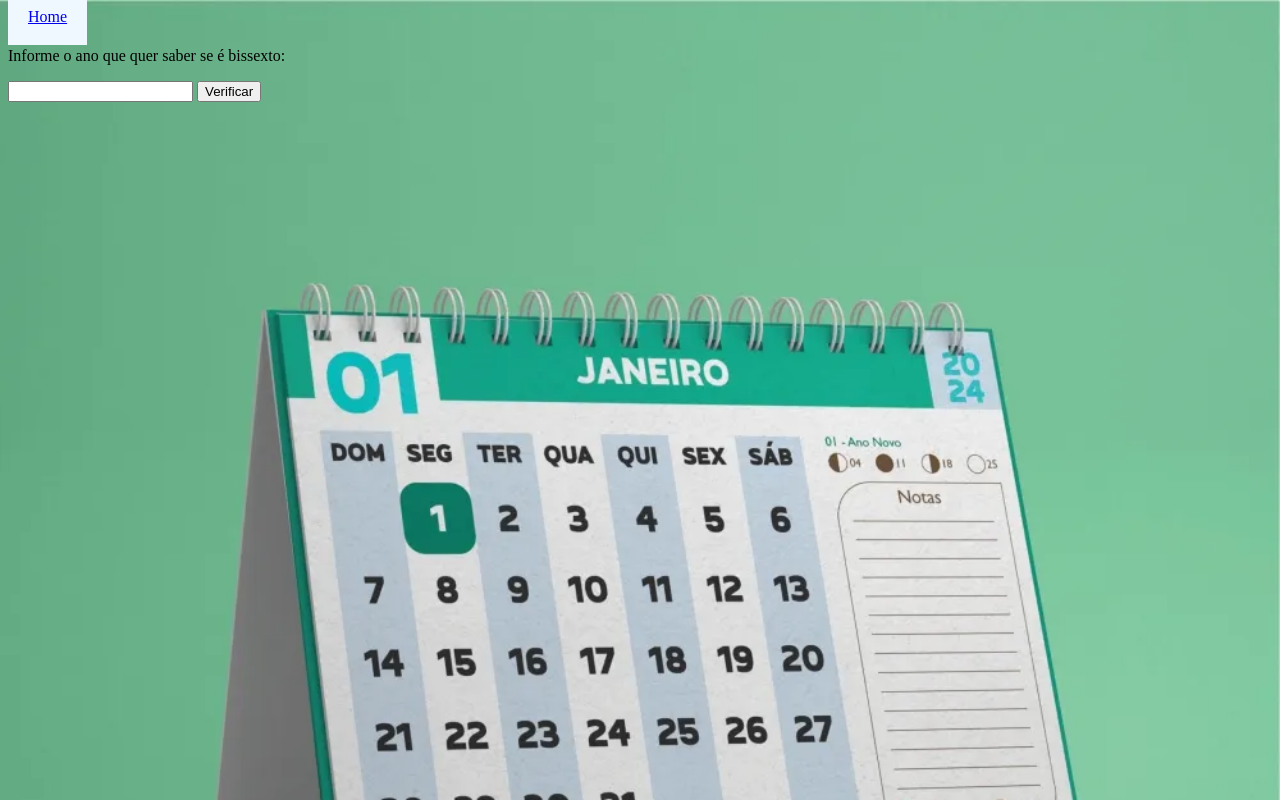
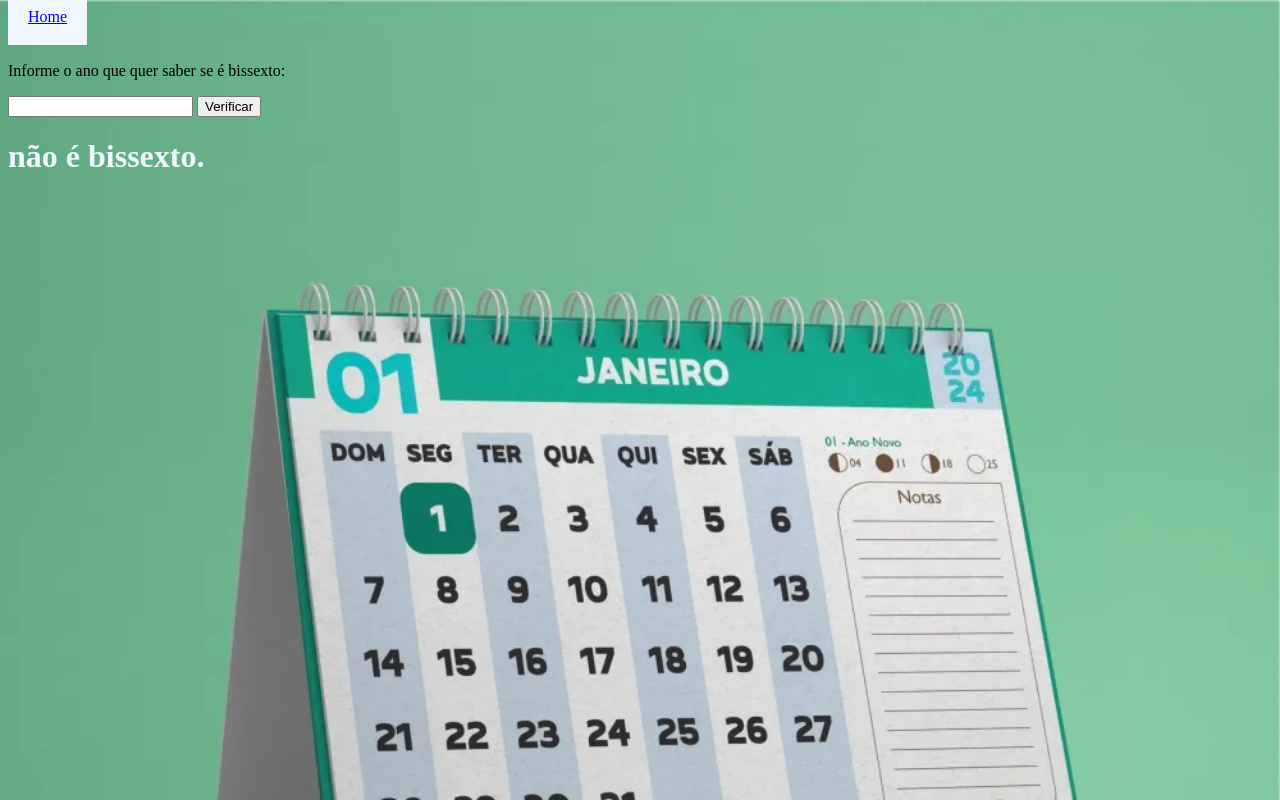
Before and after one commit to Joao-H-Moreira/AtividadesJS, a plain HTML site: page html/anobissexto.html in a window 1280 px wide. Both pictures are taken after a click on the button "Verificar". Drawn offline with Linux system fonts and the light colour scheme.

Commit message:
mais alteração sem sentido

```diff
--- a/Js/anobissexto.js
+++ b/Js/anobissexto.js
@@ -1,9 +1,9 @@
 document.querySelector('.btn').addEventListener("click", () => {
 let ano = document.querySelector('#ano').value;
 if (isBissexto(ano)) {
-    alert(ano + " é bissexto.");
+    document.getElementById("h1").innerText += `${ano} é bissexto.`;
 } else {
-    alert(ano + " não é bissexto.");
+    document.getElementById("h1").innerText += `${ano} não é bissexto.`;
 }});
 
 
--- a/html/anobissexto.html
+++ b/html/anobissexto.html
@@ -9,16 +9,13 @@
 <body>
 <a href="../index.html">Home</a>
 
-  <h1 id="h1">  </h1>
+<p>Informe o ano que quer saber se é bissexto:</p>
+<div>
+  <input type="text" name="numero" id="ano" placeholder="" />
+  <button class="btn" >Verificar</button>
+</div>
 
-
-  <p>Informe o ano que quer saber se é bissexto:</p>
-  <div>
-    <input type="text" name="numero" id="ano" placeholder="" />
-    <button class="btn" >Verificar</button>
-  </div>
-
-
+<h1 id="h1">  </h1>
 
 <script src="../Js/anobissexto.js"> </script>
 </body>
--- a/style/advinha.css
+++ b/style/advinha.css
@@ -6,4 +6,13 @@ body {
 a{
   padding: 20px;
   background-color: aliceblue;
+  margin-bottom: 50px;
 }
+
+p{
+  padding-top: 20px;
+}
+
+h1{
+  color: aliceblue;
+}
--- a/style/ano.css
+++ b/style/ano.css
@@ -6,4 +6,13 @@ body {
 a{
   padding: 20px;
   background-color: aliceblue;
+  margin-bottom: 50px;
 }
+
+p{
+  padding-top: 20px;
+}
+
+h1{
+  color: aliceblue;
+}
--- a/style/gorjeta.css
+++ b/style/gorjeta.css
@@ -2,13 +2,16 @@ body {
   background-image: url("../img/Conta.jpg");
   background-size: cover;
 }
-
 a{
   padding: 20px;
   background-color: aliceblue;
+  margin-bottom: 50px;
+}
+
+p{
+  padding-top: 20px;
 }
 
 h1{
-  justify-self: center;
   color: aliceblue;
 }
--- a/style/hora.css
+++ b/style/hora.css
@@ -6,4 +6,13 @@ body {
 a{
   padding: 20px;
   background-color: aliceblue;
+  margin-bottom: 50px;
 }
+
+p{
+  padding-top: 20px;
+}
+
+h1{
+  color: aliceblue;
+}
--- a/style/media.css
+++ b/style/media.css
@@ -6,4 +6,13 @@ body {
 a{
   padding: 20px;
   background-color: aliceblue;
+  margin-bottom: 50px;
 }
+
+p{
+  padding-top: 20px;
+}
+
+h1{
+  color: aliceblue;
+}
```
